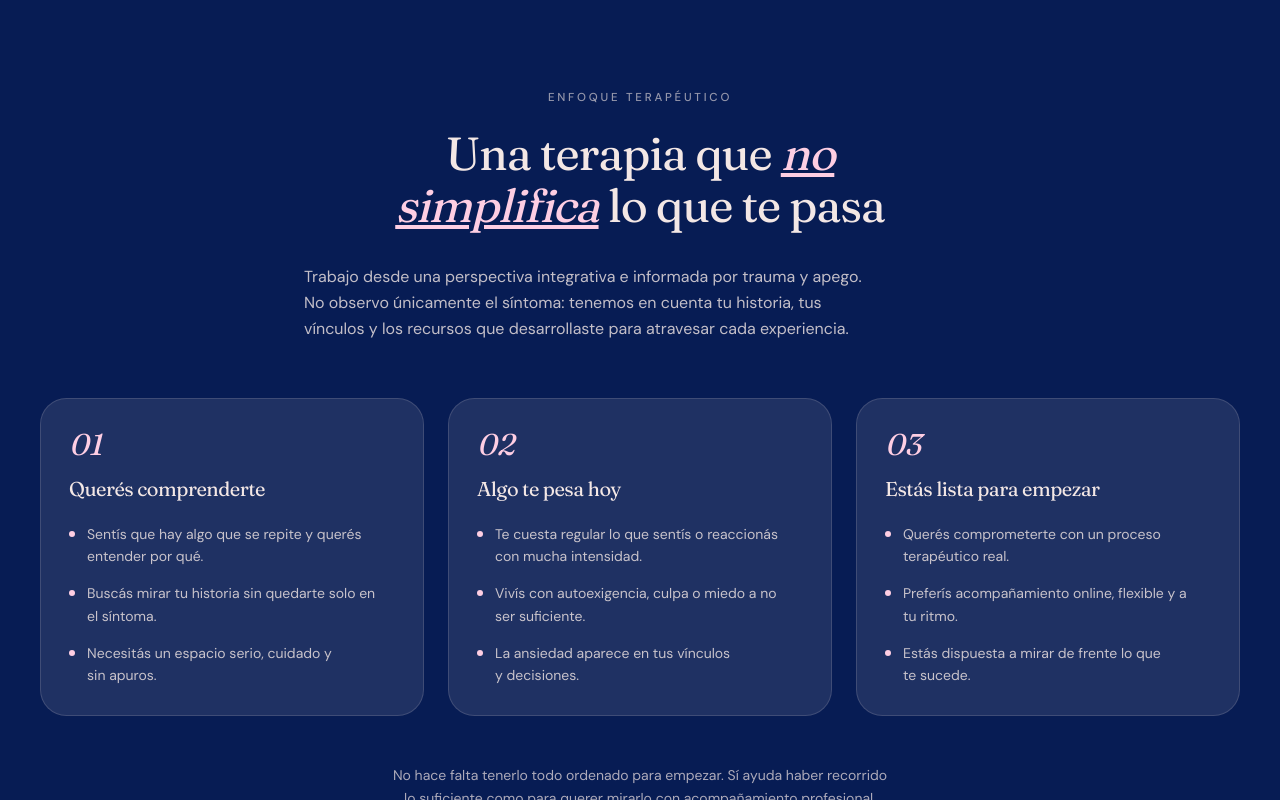
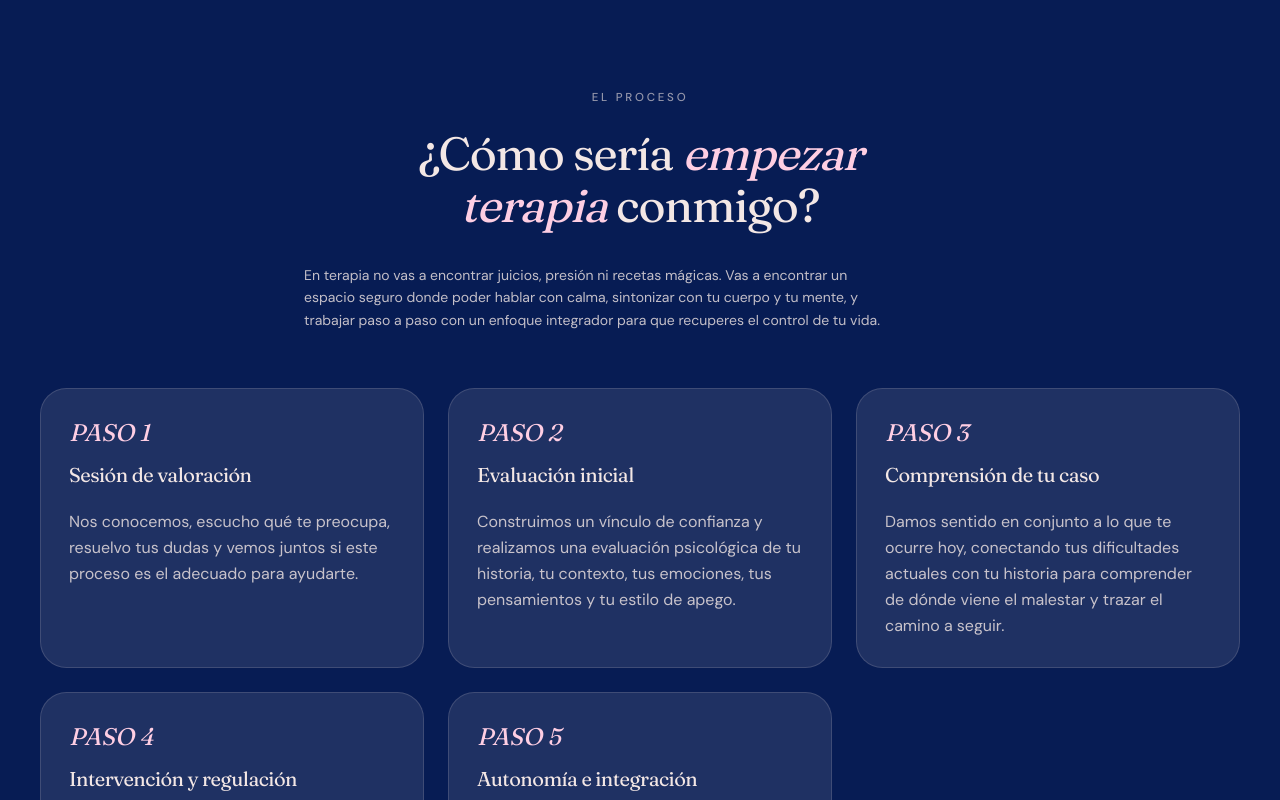
Before and after one commit to AlterManu/luciaindo-rebrand, a Next.js app: page / in a window 1280 px wide. Shown: the part 2940-3740 px from the top of the page. Built offline with nearby package versions, Linux system fonts and the light colour scheme.

Commit message:
feat: approach

```diff
--- a/components/home/about.tsx
+++ b/components/home/about.tsx
@@ -1,10 +1,10 @@
-import Image from "next/image"
+import Image from "next/image";
 
 const credentials = [
   "Perspectiva integrativa",
   "Informada por trauma y apego",
   "Acompañamiento a personas adultas",
-]
+];
 
 export function About() {
   return (
@@ -15,7 +15,7 @@ export function About() {
             aria-hidden="true"
             className="absolute -bottom-5 -right-5 h-full w-full rounded-[2rem] bg-primary md:-bottom-7 md:-right-7"
           />
-          <div className="relative aspect-[4/5] overflow-hidden rounded-[2rem] border border-border/60 bg-muted">
+          <div className="relative aspect-4/5 overflow-hidden rounded-[2rem] border border-border/60 bg-muted">
             <Image
               src="/images/about-lucia.png"
               alt="Lucía Indo en su consulta"
@@ -36,15 +36,17 @@ export function About() {
 
           <div className="mt-7 max-w-xl space-y-5 text-pretty leading-relaxed text-muted-foreground">
             <p>
-              Acompaño a personas adultas desde una perspectiva integrativa, con especial atención a
-              cómo las experiencias tempranas y los vínculos participan en la manera en que hoy
-              sentimos, reaccionamos y nos relacionamos.
+              Acompaño a personas adultas desde una perspectiva integrativa, con
+              especial atención a cómo las experiencias tempranas y los vínculos
+              participan en la manera en que hoy sentimos, reaccionamos y nos
+              relacionamos.
             </p>
             <p>
-              Mi forma de trabajar combina profundidad clínica, formación continua y un
-              acompañamiento cuidadoso. Me interesa que puedas comprender lo que te sucede sin
-              reducir tu experiencia a una etiqueta ni recibir soluciones rápidas para procesos que
-              necesitan ser abordados con seriedad.
+              Mi forma de trabajar combina profundidad clínica, formación
+              continua y un acompañamiento cuidadoso. Me interesa que puedas
+              comprender lo que te sucede sin reducir tu experiencia a una
+              etiqueta ni recibir soluciones rápidas para procesos que necesitan
+              ser abordados con seriedad.
             </p>
             <p className="font-medium text-foreground">
               Formación:{" "}
@@ -66,10 +68,11 @@ export function About() {
           </ul>
 
           <p className="mt-6 text-sm text-muted-foreground">
-            Psicóloga colegiada n.º <span className="text-foreground">[completar]</span>
+            Psicóloga colegiada n.º{" "}
+            <span className="text-foreground">G-7603</span>
           </p>
         </div>
       </div>
     </section>
-  )
+  );
 }
--- a/components/home/approach.tsx
+++ b/components/home/approach.tsx
@@ -2,30 +2,38 @@ import Link from "next/link";
 
 const cards = [
   {
-    num: "01",
-    title: "Querés comprenderte",
+    num: "PASO 1",
+    title: "Sesión de valoración",
     items: [
-      "Sentís que hay algo que se repite y querés entender por qué.",
-      "Buscás mirar tu historia sin quedarte solo en el síntoma.",
-      "Necesitás un espacio serio, cuidado y sin apuros.",
+      "Nos conocemos, escucho qué te preocupa, resuelvo tus dudas y vemos juntos si este proceso es el adecuado para ayudarte.",
     ],
   },
   {
-    num: "02",
-    title: "Algo te pesa hoy",
+    num: "PASO 2",
+    title: "Evaluación inicial",
     items: [
-      "Te cuesta regular lo que sentís o reaccionás con mucha intensidad.",
-      "Vivís con autoexigencia, culpa o miedo a no ser suficiente.",
-      "La ansiedad aparece en tus vínculos y decisiones.",
+      "Construimos un vínculo de confianza y realizamos una evaluación psicológica de tu historia, tu contexto, tus emociones, tus pensamientos y tu estilo de apego.",
     ],
   },
   {
-    num: "03",
-    title: "Estás lista para empezar",
+    num: "PASO 3",
+    title: "Comprensión de tu caso",
     items: [
-      "Querés comprometerte con un proceso terapéutico real.",
-      "Preferís acompañamiento online, flexible y a tu ritmo.",
-      "Estás dispuesta a mirar de frente lo que te sucede.",
+      "Damos sentido en conjunto a lo que te ocurre hoy, conectando tus dificultades actuales con tu historia para comprender de dónde viene el malestar y trazar el camino a seguir.",
+    ],
+  },
+  {
+    num: "PASO 4",
+    title: "Intervención y regulación",
+    items: [
+      "Empezamos a trabajar objetivos concretos siempre dentro de tu ventana de tolerancia, con herramientas adaptadas a ti para ayudarte a regular tu sistema nervioso y tu mente.",
+    ],
+  },
+  {
+    num: "PASO 5",
+    title: "Autonomía e integración",
+    items: [
+      "A medida que avances, revisamos tus objetivos y fortalecemos tus propios recursos para que logres integrar tu historia y llevarte herramientas a largo plazo.",
     ],
   },
 ];
@@ -36,18 +44,18 @@ export function Approach() {
       <div className="mx-auto max-w-7xl px-6 py-16 md:px-10 md:py-24">
         <div className="mx-auto max-w-2xl text-center">
           <span className="text-[0.72rem] font-medium uppercase tracking-[0.24em] text-secondary-foreground/60">
-            Enfoque terapéutico
+            El proceso
           </span>
           <h2 className="mt-5 text-balance font-serif text-3xl leading-[1.12] tracking-tight md:text-[2.9rem]">
-            Una terapia que{" "}
-            <span className="italic text-primary underline">no simplifica</span>{" "}
-            lo que te pasa
+            ¿Cómo sería{" "}
+            <span className="italic text-primary">empezar terapia</span>{" "}
+            conmigo?
           </h2>
-          <p className="text-left mt-8 max-w-xl text-pretty leading-relaxed text-secondary-foreground/80">
-            Trabajo desde una perspectiva integrativa e informada por trauma y
-            apego. No observo únicamente el síntoma: tenemos en cuenta tu
-            historia, tus vínculos y los recursos que desarrollaste para
-            atravesar cada experiencia.
+          <p className="text-left text-sm mt-8 max-w-xl text-pretty leading-relaxed text-secondary-foreground/80">
+            En terapia no vas a encontrar juicios, presión ni recetas mágicas.
+            Vas a encontrar un espacio seguro donde poder hablar con calma,
+            sintonizar con tu cuerpo y tu mente, y trabajar paso a paso con un
+            enfoque integrador para que recuperes el control de tu vida.
           </p>
         </div>
 
@@ -57,7 +65,7 @@ export function Approach() {
               key={card.num}
               className="flex flex-col rounded-3xl p-7 border border-secondary-foreground/15 bg-secondary-foreground/10"
             >
-              <span className="font-serif text-3xl italic text-primary">
+              <span className="font-serif text-2xl italic text-primary">
                 {card.num}
               </span>
               <h3 className="mt-3 font-serif text-xl tracking-tight text-secondary-foreground">
@@ -66,11 +74,7 @@ export function Approach() {
               <ul className="mt-5 space-y-3.5">
                 {card.items.map((item, i) => (
                   <li key={i} className="flex items-start gap-3">
-                    <span
-                      aria-hidden="true"
-                      className="mt-2 size-1.5 shrink-0 rounded-full bg-primary"
-                    />
-                    <span className="text-pretty text-sm leading-relaxed text-secondary-foreground/80">
+                    <span className="text-pretty text-base leading-relaxed text-secondary-foreground/80">
                       {item}
                     </span>
                   </li>
```
